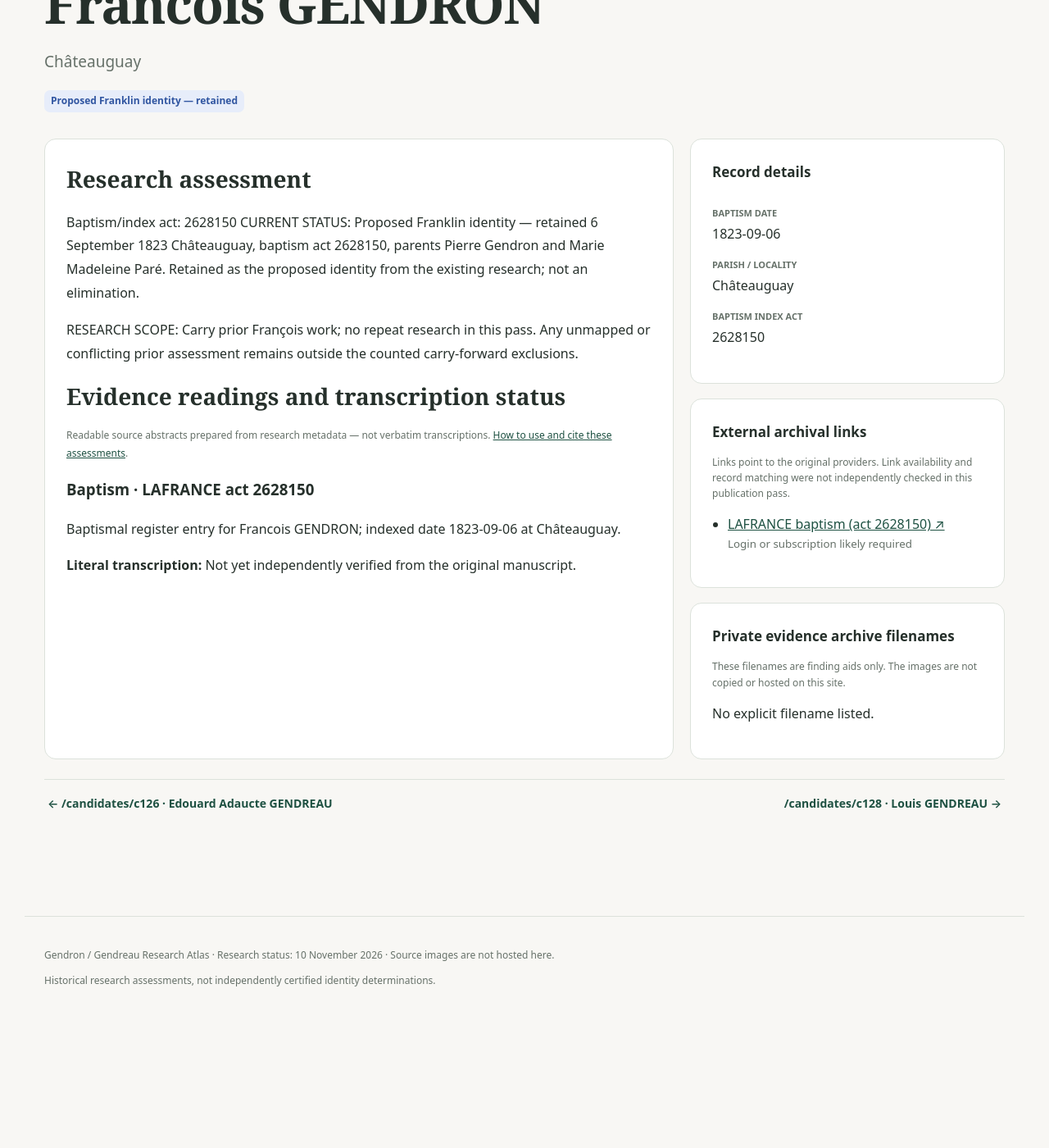
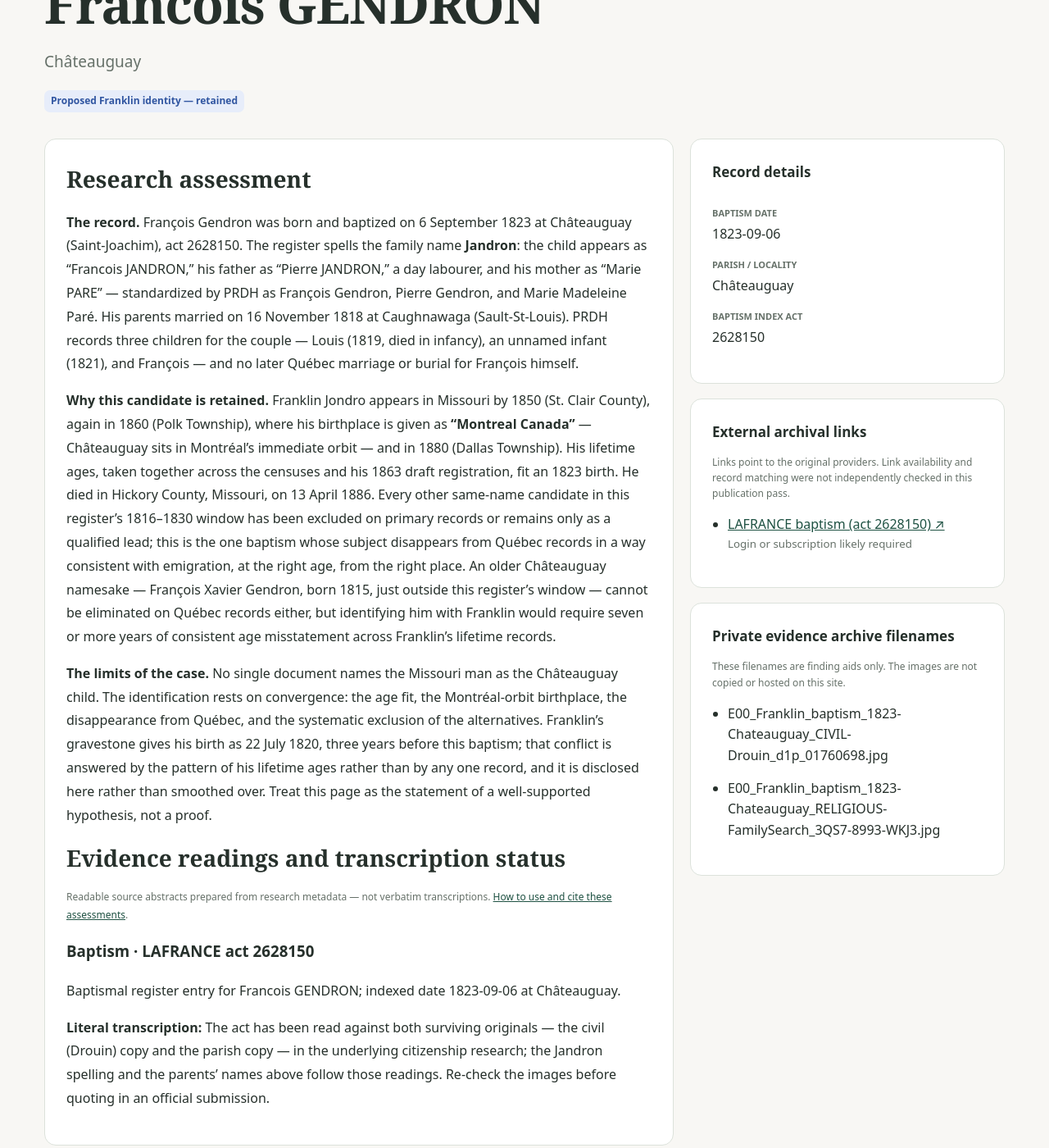
Before and after one commit to vetharmon/gendron-research, a Jekyll site: the page built from _candidates/c127.md, in a window 1280 px wide and 1400 px high, scrolled down 234 px. Shown: the whole window at 82% size. Built offline with Jekyll 4.4.1, drawn with Linux system fonts in a browser that asks for light colours; before the commit the page ends 1481 px from its top, so only the background shows below that.

Commit message:
Readability pass 1

```diff
--- a/_candidates/c127.md
+++ b/_candidates/c127.md
@@ -15,16 +15,17 @@ sources:
     access: "Login or subscription likely required"
     provenance: "The act number is explicitly recorded in the consolidated candidate register."
 filenames:
-  []
+  - "E00_Franklin_baptism_1823-Chateauguay_CIVIL-Drouin_d1p_01760698.jpg"
+  - "E00_Franklin_baptism_1823-Chateauguay_RELIGIOUS-FamilySearch_3QS7-8993-WKJ3.jpg"
 ---
 
 ## Research assessment
 
-Baptism/index act: 2628150
-CURRENT STATUS: Proposed Franklin identity — retained
-6 September 1823 Châteauguay, baptism act 2628150, parents Pierre Gendron and Marie Madeleine Paré. Retained as the proposed identity from the existing research; not an elimination.
+**The record.** François Gendron was born and baptized on 6 September 1823 at Châteauguay (Saint-Joachim), act 2628150. The register spells the family name **Jandron**: the child appears as "Francois JANDRON," his father as "Pierre JANDRON," a day labourer, and his mother as "Marie PARE" — standardized by PRDH as François Gendron, Pierre Gendron, and Marie Madeleine Paré. His parents married on 16 November 1818 at Caughnawaga (Sault-St-Louis). PRDH records three children for the couple — Louis (1819, died in infancy), an unnamed infant (1821), and François — and no later Québec marriage or burial for François himself.
 
-RESEARCH SCOPE: Carry prior François work; no repeat research in this pass. Any unmapped or conflicting prior assessment remains outside the counted carry-forward exclusions.
+**Why this candidate is retained.** Franklin Jondro appears in Missouri by 1850 (St. Clair County), again in 1860 (Polk Township), where his birthplace is given as **"Montreal Canada"** — Châteauguay sits in Montréal's immediate orbit — and in 1880 (Dallas Township). His lifetime ages, taken together across the censuses and his 1863 draft registration, fit an 1823 birth. He died in Hickory County, Missouri, on 13 April 1886. Every other same-name candidate in this register's 1816–1830 window has been excluded on primary records or remains only as a qualified lead; this is the one baptism whose subject disappears from Québec records in a way consistent with emigration, at the right age, from the right place. An older Châteauguay namesake — François Xavier Gendron, born 1815, just outside this register's window — cannot be eliminated on Québec records either, but identifying him with Franklin would require seven or more years of consistent age misstatement across Franklin's lifetime records.
+
+**The limits of the case.** No single document names the Missouri man as the Châteauguay child. The identification rests on convergence: the age fit, the Montréal-orbit birthplace, the disappearance from Québec, and the systematic exclusion of the alternatives. Franklin's gravestone gives his birth as 22 July 1820, three years before this baptism; that conflict is answered by the pattern of his lifetime ages rather than by any one record, and it is disclosed here rather than smoothed over. Treat this page as the statement of a well-supported hypothesis, not a proof.
 
 ## Evidence readings and transcription status
 
@@ -34,7 +35,7 @@ The entries below are **readable source abstracts**, prepared from existing rese
 
 Baptismal register entry for Francois GENDRON; indexed date 1823-09-06 at Châteauguay.
 
-**Literal transcription:** Not yet independently verified from the original manuscript.
+**Literal transcription:** The act has been read against both surviving originals — the civil (Drouin) copy and the parish copy — in the underlying citizenship research; the Jandron spelling and the parents' names above follow those readings. Re-check the images before quoting in an official submission.
 
 ### How to use the research assessment
 
```
